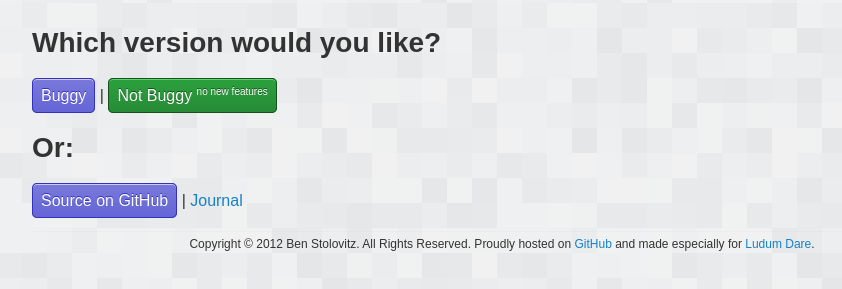
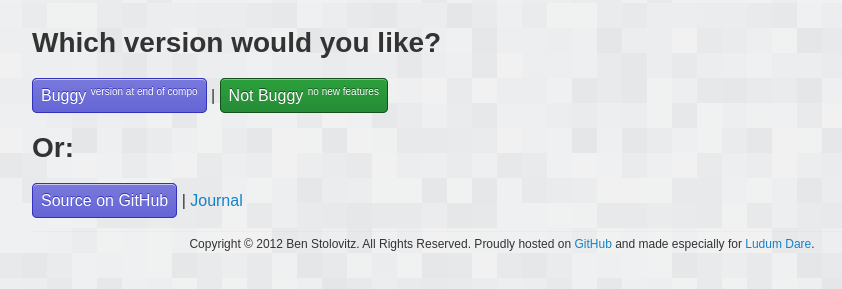
Before and after one commit to citelao/In-a-Lonely-Sea-of-Stars, a plain HTML site: page ns-bin/index.htm in a window 1280 px wide. Shown: the part 97-386 px from the top of the page, without its empty margins (128-970 px from the left). Drawn offline with Linux system fonts and the light colour scheme; a script that the page names is missing.

```diff
--- a/ns-bin/index.htm
+++ b/ns-bin/index.htm
@@ -44,7 +44,7 @@
 		<h2>Which version would you like?</h2>
 
 		<p>
-			<a href="original.htm" class="button">Buggy</a> |
+			<a href="original.htm" class="button">Buggy <sup>version at end of compo</sup></a> |
 			<a href="bugfix.htm" class="green button">Not Buggy <sup>no new features</sup></a><!-- |
 			<a href="#" class="green button">Final <sup>WIP</sup></a>-->
 		</p>
```
Also changed, not shown: 3 other files.
